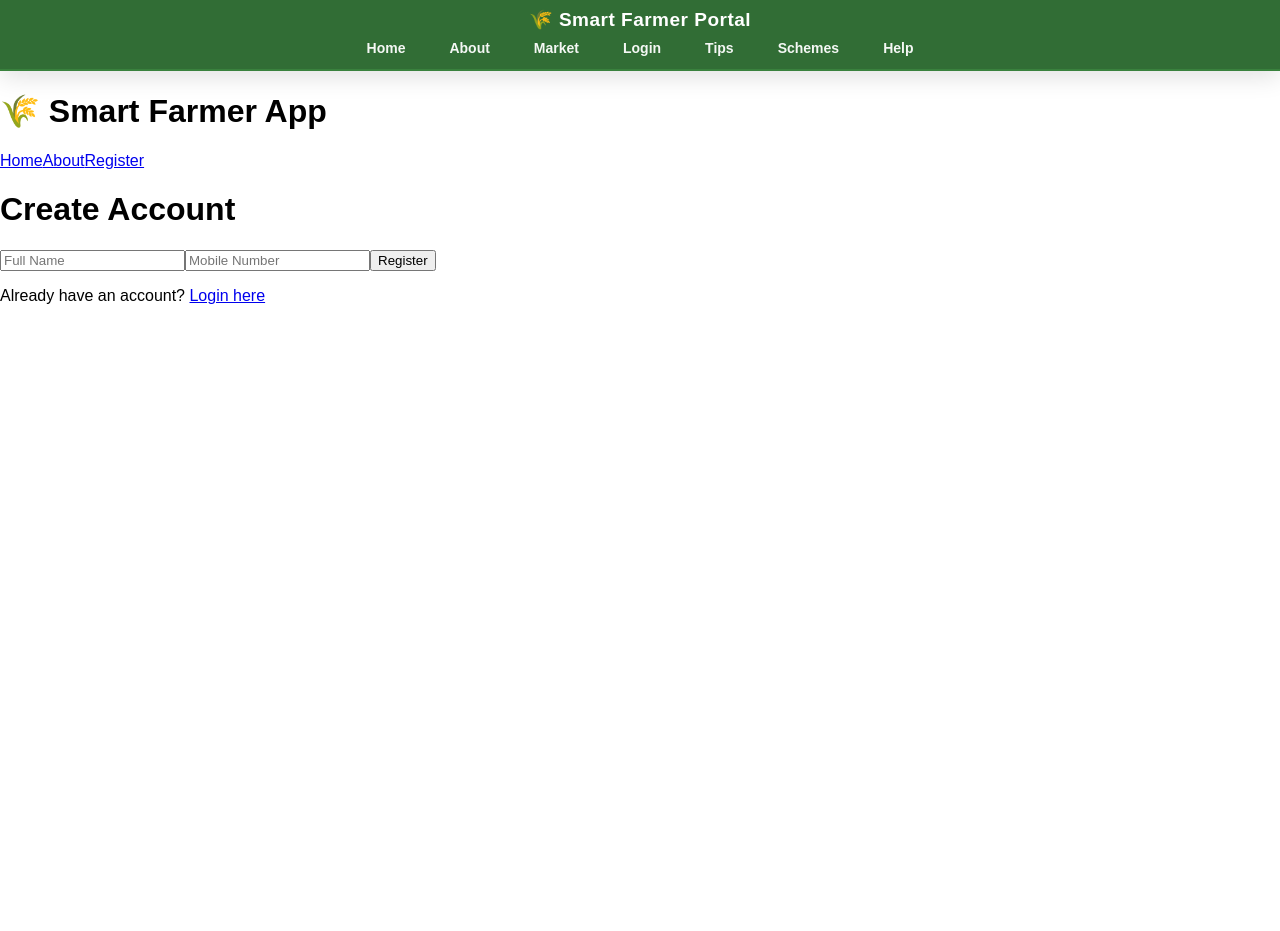
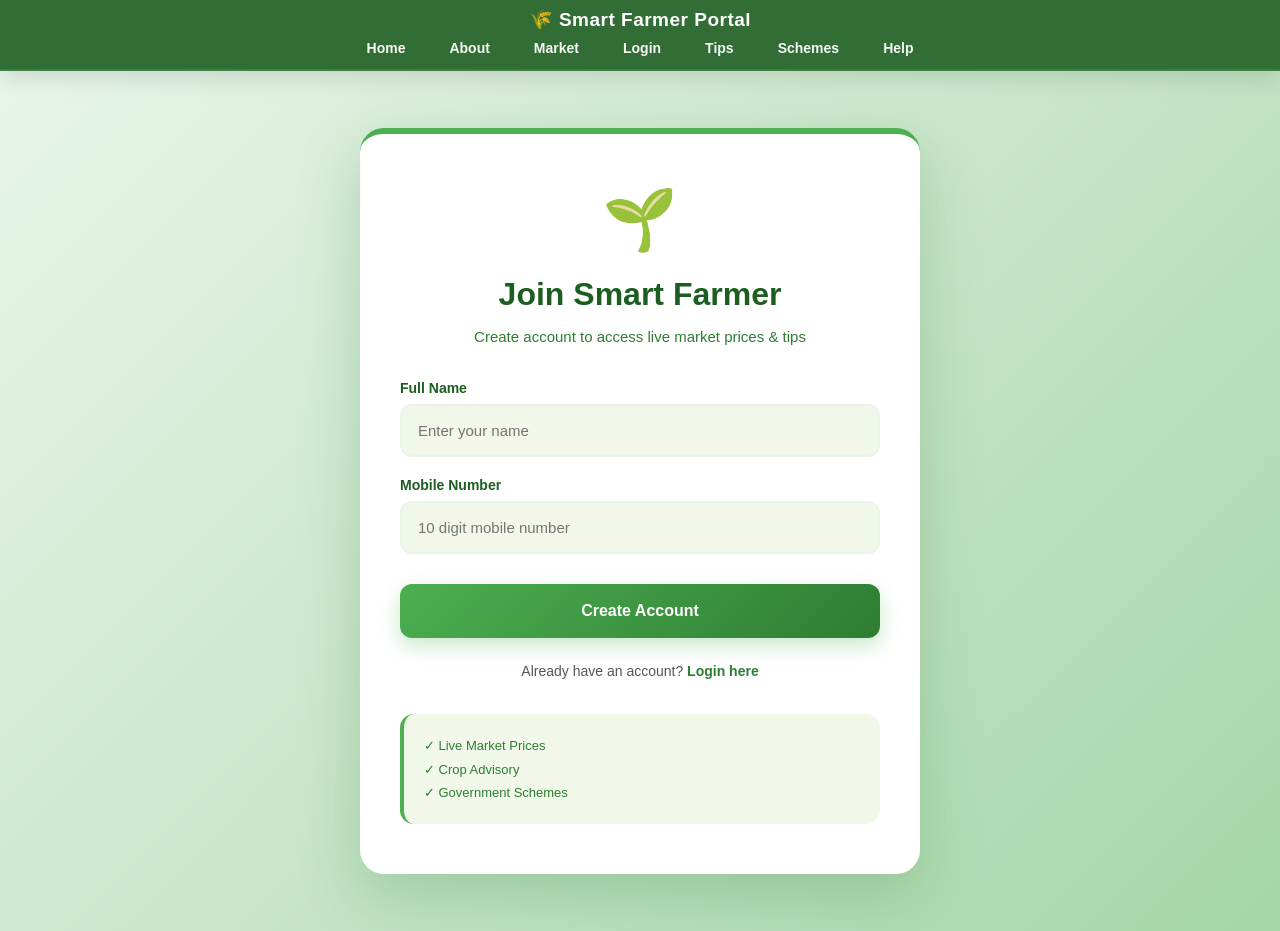
Before and after one commit to abinayasrik24-max/farmer---app, a Next.js app: page /register in a window 1280 px wide. Before the commit the page ends 800 px from the top, so only its background shows below. Built offline with nearby package versions, Linux system fonts and the light colour scheme.

Commit message:
Read register page with modern UI

```diff
--- a/src/app/register/page.tsx
+++ b/src/app/register/page.tsx
@@ -1,56 +1,143 @@
-"use client";
-import Link from "next/link";
-import { useState } from "react";
+'use client';
+import { useState } from 'react';
+import Link from 'next/link';
 
-export default function Register() {
-  const [name, setName] = useState("");
-  const [mobile, setMobile] = useState("");
+export default function RegisterPage() {
+  const [name, setName] = useState('');
+  const [mobile, setMobile] = useState('');
 
-  const handleRegister = () => {
-    alert("Registration successful for " + name);
+  const handleRegister = (e: React.FormEvent) => {
+    e.preventDefault();
+    alert(`Registered: ${name} - ${mobile}`);
   };
 
   return (
-    <div>
-      {/* Navbar - Same as About page */}
-      <div className="fixed top-0 left-0 right-0 z-50">
-        <div className="bg-pink-600 text-white">
-          <h1 className="text-xl font-bold text-center py-3">🌾 Smart Farmer App</h1>
-        </div>
-        <div className="bg-pink-500 flex justify-center gap-6 py-2 text-white font-semibold">
-          <Link href="/">Home</Link>
-          <Link href="/about">About</Link>
-          <Link href="/register">Register</Link>
-        </div>
+    <div style={{
+      background: 'linear-gradient(135deg, #e8f5e9 0%, #c8e6c9 50%, #a5d6a7 100%)',
+      minHeight: '100vh',
+      display: 'flex',
+      alignItems: 'center',
+      justifyContent: 'center',
+      padding: '30px 20px'
+    }}>
+      <div style={{
+        background: 'white',
+        padding: '50px 40px',
+        borderRadius: '24px',
+        maxWidth: '480px',
+        width: '100%',
+        boxShadow: '0 20px 60px rgba(46, 125, 50, 0.25)',
+        borderTop: '6px solid #4caf50'
+      }}>
+
+        {/* Logo + Title */}
+        <div style={{textAlign: 'center', marginBottom: '35px'}}>
+          <div style={{fontSize: '60px', marginBottom: '15px'}}>🌱</div>
+          <h1 style={{color: '#1b5e20', fontSize: '32px', marginBottom: '8px', fontWeight: '900'}}>
+            Join Smart Farmer
+          </h1>
+          <p style={{color: '#2e7d32', fontSize: '15px', fontWeight: '500'}}>
+            Create account to access live market prices & tips
+          </p>
         </div>
 
-      {/* Register form */}
-      <div className="min-h-screen flex items-center justify-center p-4 bg-green-50 pt-32">
-        <div className="bg-white p-8 rounded-3xl shadow-2xl max-w-sm w-full">
-          <h1 className="text-3xl font-bold text-center text-green-700 mb-6">Create Account</h1>
-
+        {/* Form */}
+        <form onSubmit={handleRegister}>
+          <div style={{marginBottom: '20px'}}>
+            <label style={{display: 'block', color: '#1b5e20', fontWeight: '700', marginBottom: '8px', fontSize: '14px'}}>
+              Full Name
+            </label>
             <input
               type="text"
-            placeholder="Full Name"
+              placeholder="Enter your name"
               value={name}
-            onChange={e => setName(e.target.value)}
-            className="w-full border p-3 rounded-xl mb-4"
+              onChange={(e) => setName(e.target.value)}
+              required
+              style={{
+                width: '100%',
+                padding: '16px',
+                borderRadius: '12px',
+                border: '2px solid #e8f5e9',
+                fontSize: '15px',
+                fontWeight: '500',
+                background: '#f1f8e9',
+                color: '#1b5e20',
+                outline: 'none',
+                boxSizing: 'border-box'
+              }}
+              onFocus={(e) => e.target.style.borderColor = '#4caf50'}
+              onBlur={(e) => e.target.style.borderColor = '#e8f5e9'}
             />
+          </div>
 
+          <div style={{marginBottom: '30px'}}>
+            <label style={{display: 'block', color: '#1b5e20', fontWeight: '700', marginBottom: '8px', fontSize: '14px'}}>
+              Mobile Number
+            </label>
             <input
-            type="text"
-            placeholder="Mobile Number"
+              type="tel"
+              placeholder="10 digit mobile number"
               value={mobile}
-            onChange={e => setMobile(e.target.value)}
-            className="w-full border p-3 rounded-xl mb-4"
+              onChange={(e) => setMobile(e.target.value)}
+              required
+              maxLength={10}
+              style={{
+                width: '100%',
+                padding: '16px',
+                borderRadius: '12px',
+                border: '2px solid #e8f5e9',
+                fontSize: '15px',
+                fontWeight: '500',
+                background: '#f1f8e9',
+                color: '#1b5e20',
+                outline: 'none',
+                boxSizing: 'border-box'
+              }}
+              onFocus={(e) => e.target.style.borderColor = '#4caf50'}
+              onBlur={(e) => e.target.style.borderColor = '#e8f5e9'}
             />
+          </div>
 
-          <button onClick={handleRegister} className="w-full bg-green-600 text-white py-3 rounded-xl hover:bg-green-700">
-            Register
+          <button type="submit" style={{
+            width: '100%',
+            padding: '18px',
+            background: 'linear-gradient(135deg, #4caf50 0%, #2e7d32 100%)',
+            color: 'white',
+            border: 'none',
+            borderRadius: '12px',
+            fontSize: '16px',
+            fontWeight: '800',
+            cursor: 'pointer',
+            boxShadow: '0 8px 20px rgba(76, 175, 80, 0.3)',
+            transition: 'transform 0.2s'
+          }}
+          onMouseOver={(e) => e.currentTarget.style.transform = 'translateY(-2px)'}
+          onMouseOut={(e) => e.currentTarget.style.transform = 'translateY(0)'}
+          >
+            Create Account
           </button>
+        </form>
 
-          <p className="text-center text-sm mt-4">
-            Already have an account? <Link href="/" className="text-green-600 hover:underline">Login here</Link>
+        {/* Login Link */}
+        <div style={{textAlign: 'center', marginTop: '25px', fontSize: '14px', color: '#555'}}>
+          Already have an account?{' '}
+          <Link href="/login" style={{color: '#2e7d32', fontWeight: '700', textDecoration: 'none'}}>
+            Login here
+          </Link>
+        </div>
+
+        {/* Features */}
+        <div style={{
+          marginTop: '35px',
+          padding: '20px',
+          background: '#f1f8e9',
+          borderRadius: '14px',
+          borderLeft: '4px solid #4caf50'
+        }}>
+          <p style={{margin: '0', fontSize: '13px', color: '#2e7d32', lineHeight: '1.8', fontWeight: '500'}}>
+            ✓ Live Market Prices<br/>
+            ✓ Crop Advisory<br/>
+            ✓ Government Schemes
           </p>
         </div>
       </div>
```
Lines whose indentation alone changed are shown as unchanged.
